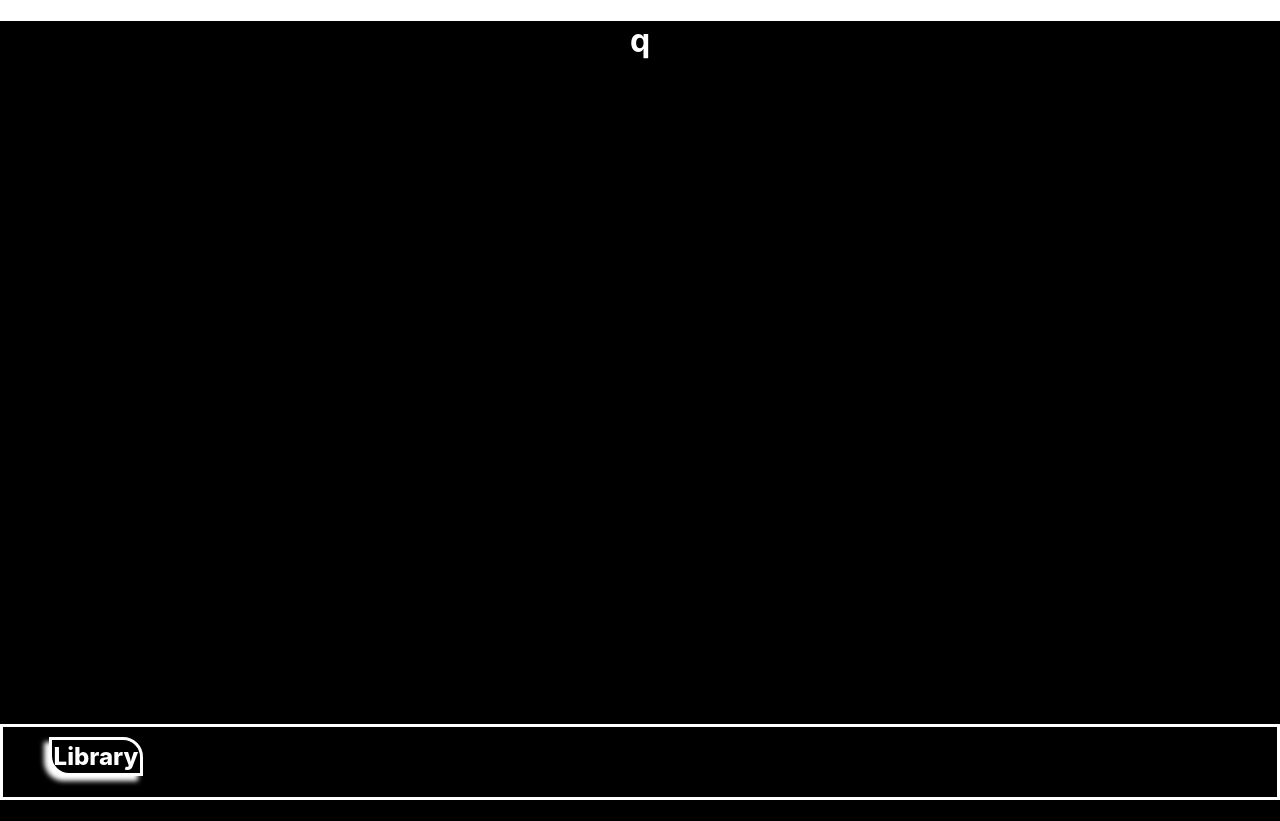
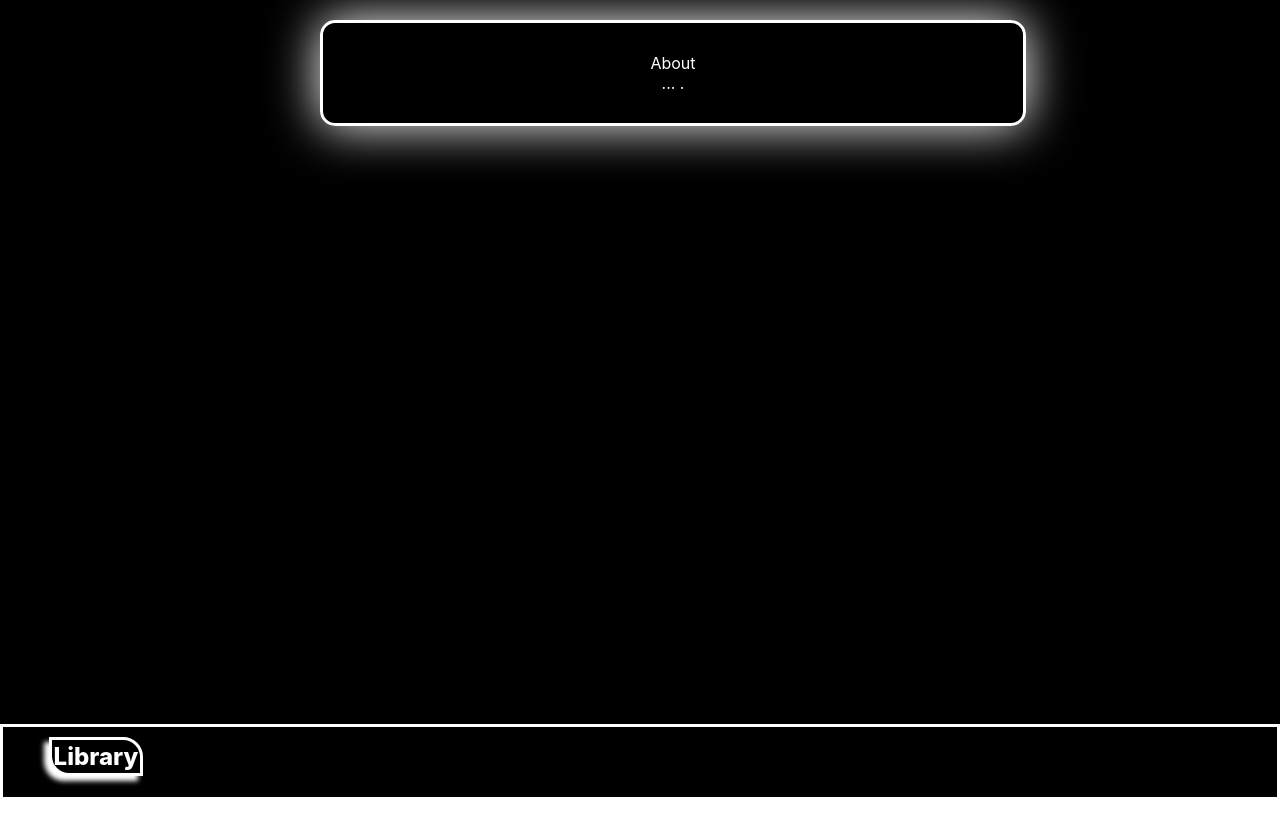
Before and after one commit to feodorbrick-ctrl/MinecraftWebPet, a React (Create React App) app in the folder library-app/: page / in a window 1280 px wide. After the commit the page ends 800 px from the top, so only its background shows below. Built offline with nearby package versions, Linux system fonts and the light colour scheme.

Commit message:
adding a Login page

```diff
--- a/library-app/src/App.js
+++ b/library-app/src/App.js
@@ -15,6 +15,12 @@ function App() {
         </div>
         <div className = 'header'>
             <MyHeader/>
+            {/*{publicRoutes.map(route => */}
+            {/*    <a href={route.path}>*/}
+            {/*        <img src={route.image} alt={route.path}/>*/}
+            {/*    </a>*/}
+            {/*)}*/}
+
         </div>
         <div className = 'rightPartBorder'/>
     </div>
--- a/library-app/src/pages/About.jsx
+++ b/library-app/src/pages/About.jsx
@@ -1,8 +1,12 @@
 import React from 'react';
+import cl from './../styles/About.module.css'
 
 const About = () => {
     return (
-           <h1 style={{color: 'white'}}>q</h1>
+        <div className = {cl.divOfTextAbout}>
+            About <br/>
+            ... .
+        </div>
     );
 };
 
--- a/library-app/src/router/router.jsx
+++ b/library-app/src/router/router.jsx
@@ -15,5 +15,5 @@ import About from "../pages/About";
 export const privateRoutes = []
 
 export const publicRoutes = [
-    {path: '/', element: <About/>, exact: true}
+    {path: '/', element: <About/>, exact: true, image: './images/about.png'},
 ]
--- /dev/null
+++ b/library-app/src/styles/About.module.css
@@ -0,0 +1,11 @@
+.divOfTextAbout {
+    position: relative;
+    top: 20px;
+    width: 100%;
+    height: fit-content;
+    padding: 30px;
+    border-radius: 15px;
+    border:  3px solid white;
+    box-shadow: 0 0 50px white;
+    color: white;
+}
```
Also changed, not shown: library-app/src/pages/Login.jsx (added, +17 -0 lines), library-app/src/images/book-stack-icon--icon-search-engine-16.png (added).
